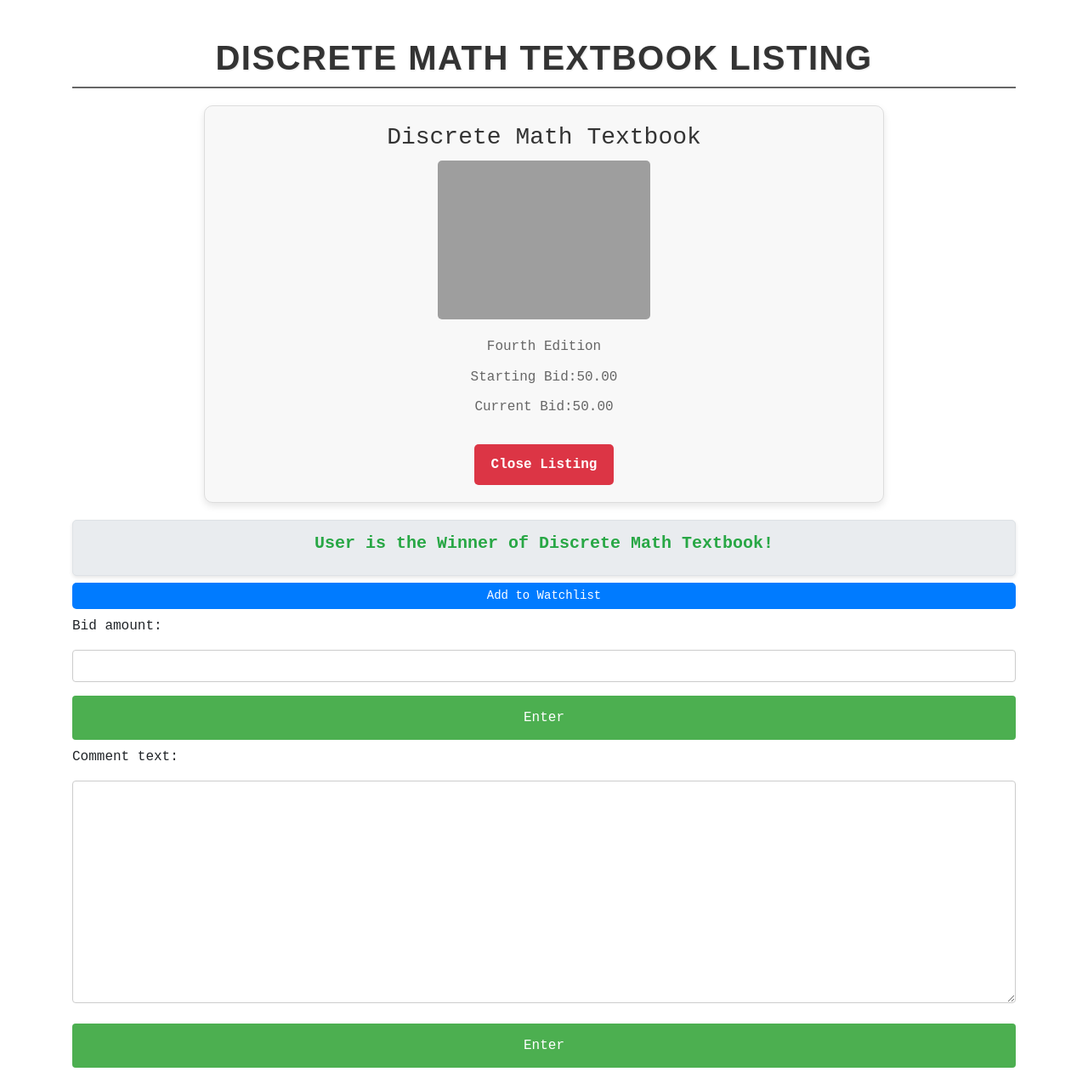
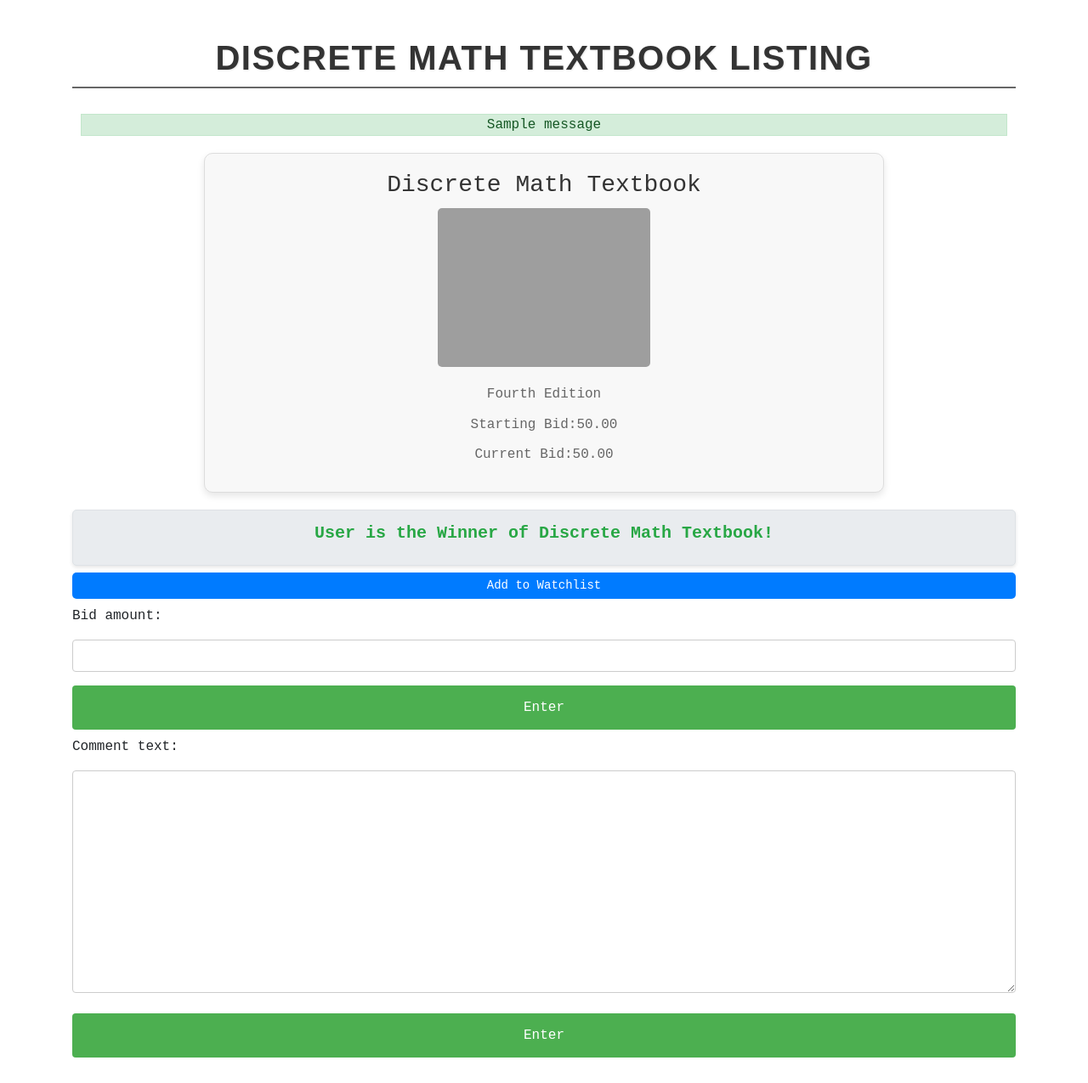
Before and after one commit to EJ-Lan/SimpleCommerce, a Django app: page /listing_view/1 in a window 1280 px wide. Shown: the part 66-1341 px from the top of the page at 85% size. After the commit the page ends 1311 px from the top, so only its background shows below. Run offline with Django 3.2, Linux system fonts and the light colour scheme; a user stored in the database is signed in; data comes from the database, SQL or seed files in the repository; both versions use the stored data as it was after the commit; tables that the repository leaves empty hold one stand-in row (values such as "Sample post"); one stand-in notice (Sample message) is shown; some libraries are stand-ins or nearby versions; grey boxes are pictures that could not be loaded.

Commit message:
Close Auction function and display method

```diff
--- a/commerce/commerce/auctions/static/auctions/styles.css
+++ b/commerce/commerce/auctions/static/auctions/styles.css
@@ -255,3 +255,34 @@ input[type=submit].watchlist-btn:hover {
 .category-link:hover {
     background-color: #0056b3; /* Darker blue on hover */
 }
+
+.messages {
+    margin: 10px 0;
+    padding: 10px;
+    border-radius: 5px;
+    text-align: center;
+}
+
+.info {
+    background-color: #d1ecf1;
+    color: #0c5460;
+    border: 1px solid #bee5eb;
+}
+
+.success {
+    background-color: #d4edda;
+    color: #155724;
+    border: 1px solid #c3e6cb;
+}
+
+.warning {
+    background-color: #fff3cd;
+    color: #856404;
+    border: 1px solid #ffeeba;
+}
+
+.error {
+    background-color: #f8d7da;
+    color: #721c24;
+    border: 1px solid #f5c6cb;
+}
--- a/commerce/commerce/auctions/templates/auctions/listing_view.html
+++ b/commerce/commerce/auctions/templates/auctions/listing_view.html
@@ -2,6 +2,16 @@
 
 {% block body %}
     <h2 class="page-heading">{{listing.title}} Listing</h2>
+
+    {% if messages %}
+        <div class="messages">
+            {% for message in messages %}
+                <div {% if message.tags %} class="{{ message.tags }}" {% endif %}>
+                    {{ message }}
+                </div>
+            {% endfor %}
+        </div>
+    {% endif %}
 
 
         <div class="listing-content">
@@ -15,9 +25,20 @@
             <p>Starting Bid:{{listing.start_bid}}</p>
             <p>Current Bid:{{listing.current_bid}}</p>
             {% if user.is_authenticated %}
-            <div class="close-listing-button">
-                <button>Close Listing</button>
-            </div>
+            {% if user.is_authenticated and user == listing.owner %}
+                {% if listing.is_active %}
+                    <div class="close-listing-button">
+                        <form action="{% url 'close_auction' listing.id %}" method="post">
+                            {% csrf_token %}
+                            <input type="submit" class="btn btn-danger" value="Close Listing">
+                        </form>
+                    </div>
+                {% else %}
+                    <div class="listing-closed-message">
+                        <p>Listing Closed</p>
+                    </div>
+                {% endif %}
+            {% endif %}
             {% endif %}
         </div>
 
--- a/commerce/commerce/auctions/urls.py
+++ b/commerce/commerce/auctions/urls.py
@@ -14,4 +14,5 @@ urlpatterns = [
     path("categories", views.categories, name="categories"),
     path("categories/<str:category_name>", views.category_listings, name="category_listings"),
     path("submit_bid/<int:pk>", views.submit_bid, name="submit_bid"),
+    path("close_auction/<int:pk>", views.close_auction, name="close_auction"),
 ]
--- a/commerce/commerce/auctions/views.py
+++ b/commerce/commerce/auctions/views.py
@@ -181,3 +181,20 @@ def submit_bid(request, pk):
             messages.error(request, 'Bid must be at least as large as the starting bid and higher than the current bid')
 
     return HttpResponseRedirect(reverse('listing_view', args=[pk]))
+
+def close_auction(request, pk):
+    listing = get_object_or_404(Listing, pk=pk)
+
+    if request.user != listing.owner:
+        messages.error(request, 'You are not authorized to close this auction.')
+        return HttpResponseRedirect(reverse('listing_view'), args=[pk])
+
+    listing.is_active = False
+    # Assuming the highest bid is the current bid on the listing
+    highest_bid = Bid.objects.filter(listing=listing).order_by('-bid_amount').first()
+    if highest_bid:
+        listing.winner = highest_bid.owner
+
+    listing.save()
+    messages.success(request, 'Auction closes successfully.')
+    return HttpResponseRedirect(reverse('listing_view', args=[pk]))
```
Also changed, not shown: commerce/commerce/db.sqlite3.
